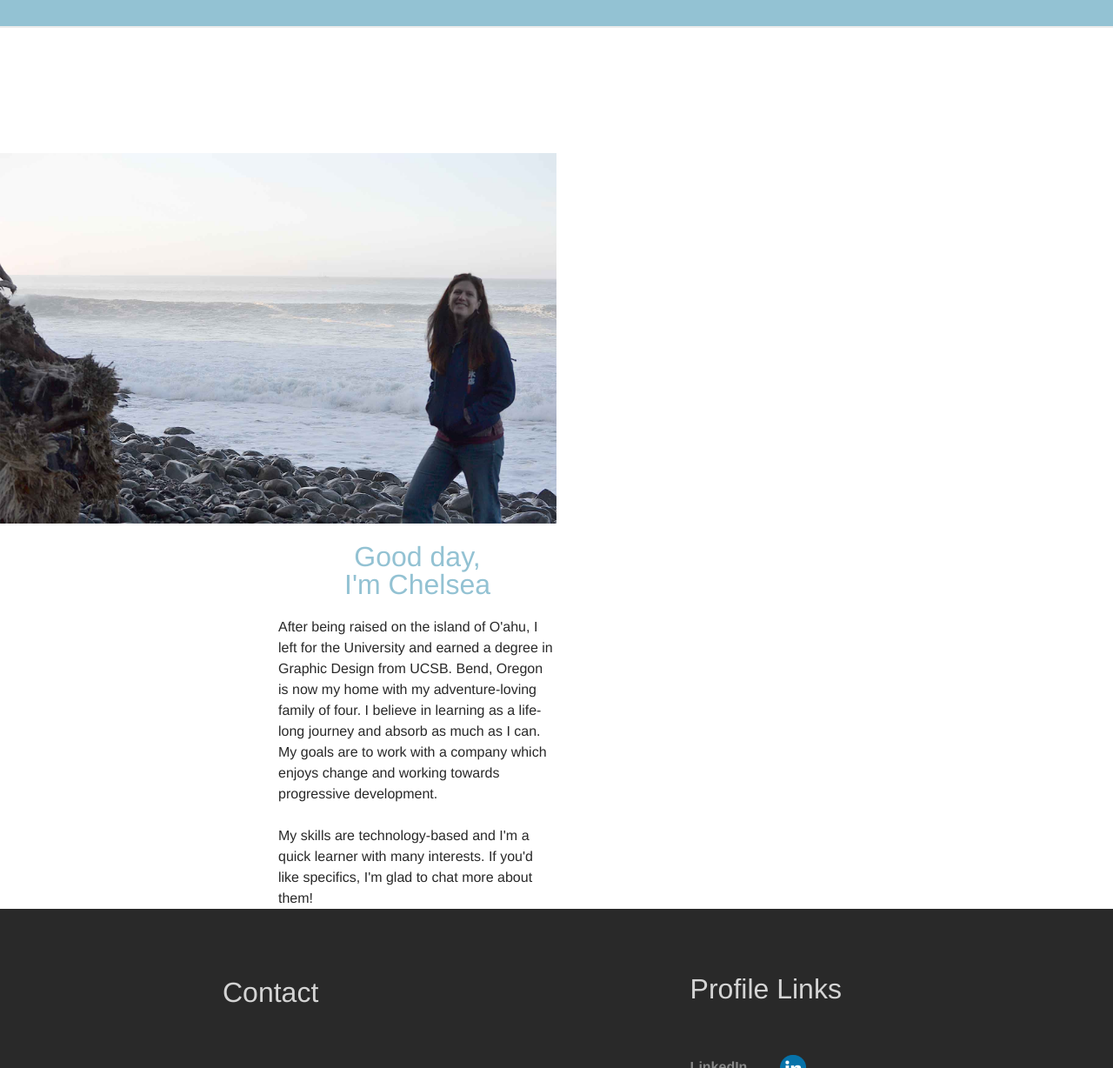
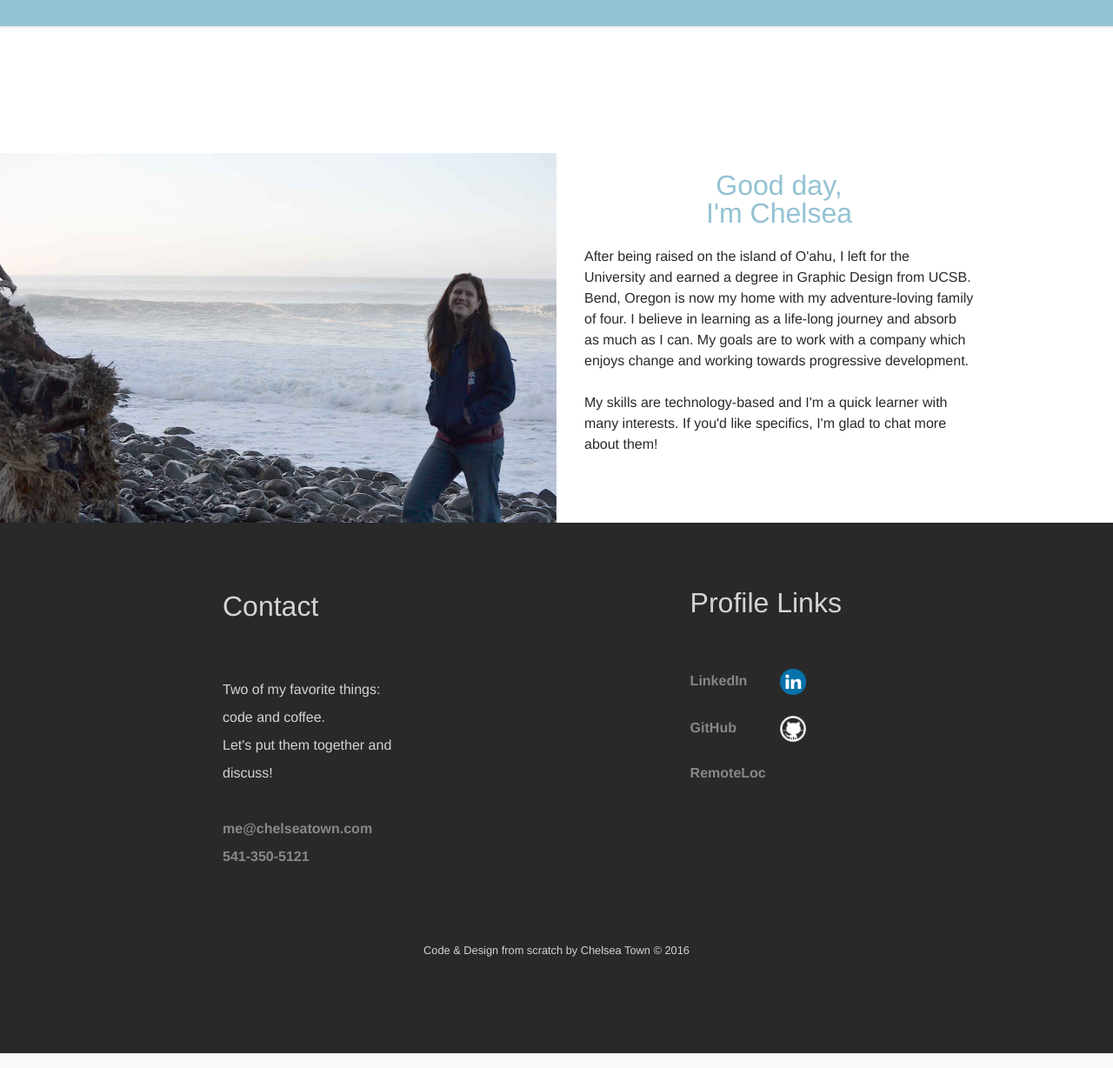
Before and after one commit to schatzab/chelseatown, a PHP site: page / in a window 1280 px wide; the page is wider, and only the part inside the window is pictured. Shown: the part 5272-6500 px from the top of that part at 87% size. Run offline with PHP 8.4, Linux system fonts and the light colour scheme; some libraries are stand-ins or nearby versions.

Commit message:
responsive design size adjustments for better large screen view

```diff
--- a/css/chelseatown.css
+++ b/css/chelseatown.css
@@ -419,7 +419,7 @@ h3 {
 
 .about_box_left {
   float: left;
-  margin: 0 0 -7px 0;
+  margin: 0 0 -8px 0;
   padding: 0 2em 0 0;
   max-width: 50%; }
 
@@ -428,9 +428,9 @@ h3 {
 
 .about_box_right {
   float: left;
-  margin: 0 3em 0 20em;
+  margin: 0 3em 0 0em;
   padding: 0 0 0 0;
-  width: 25%; }
+  width: 35%; }
 
 .about_main_box_header {
   padding: 0;
--- a/scss/chelseatown.scss
+++ b/scss/chelseatown.scss
@@ -1,4 +1,5 @@
 /* Chelsea Town */
+
 
 /* Colors */
 $darkGrey: #292929;
@@ -313,16 +314,16 @@ h3 { color: white; font-size: 90%; font-weight: normal; }
 .about_main_container { background-color: $white; width: 100%; margin: 5em 0 0 0; padding-top: 3em; overflow: hidden; }
 .about_box_left {
 	float: left;
-	margin: 0 0 -7px 0;
+	margin: 0 0 -8px 0;
 	padding: 0 2em 0 0;
 	max-width: 50%;
 }
 .about_img { max-width: 100%; }
 .about_box_right {
 	float: left;
-	margin: 0 3em 0 20em;
+	margin: 0 3em 0 0em;
 	padding: 0 0 0 0;
-	width: 25%;
+	width: 35%;
 }
 .about_main_box_header {
 	padding: 0;
```
Also changed, not shown: 1 other file.
